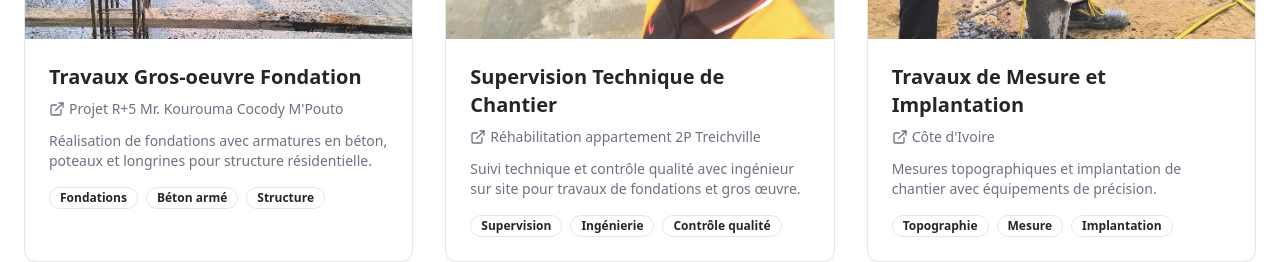
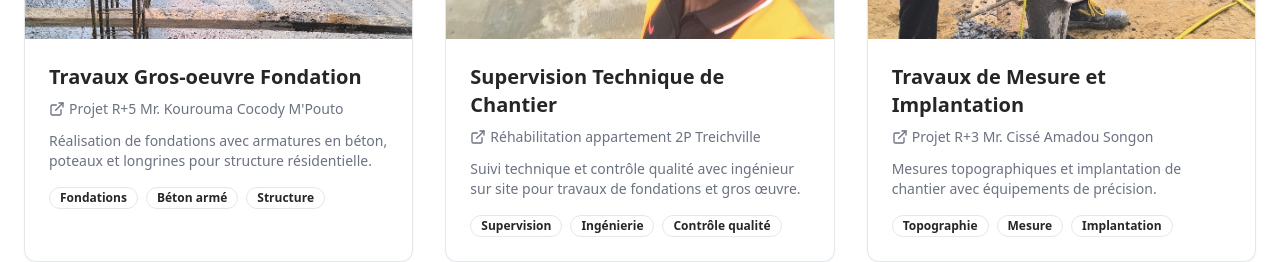
Before and after one commit to tiotelassina05-collab/archange-btp-vitrine, a React (Vite) app: page /realizations in a window 1280 px wide. Shown: the part 1300-1562 px from the top of the page. Built offline with nearby package versions, Linux system fonts and the light colour scheme; the HTML template or start-up script is replaced by a standard one.

Commit message:
Update realization location

```diff
--- a/src/pages/Realizations.tsx
+++ b/src/pages/Realizations.tsx
@@ -74,7 +74,7 @@ const Realizations = () => {
       id: 6,
       title: "Travaux de Mesure et Implantation",
       category: "travaux-publics",
-      location: "Côte d'Ivoire",
+      location: "Projet R+3 Mr. Cissé Amadou Songon",
       year: "2024",
       description: "Mesures topographiques et implantation de chantier avec équipements de précision.",
       image: ouvrierMesure,
```
